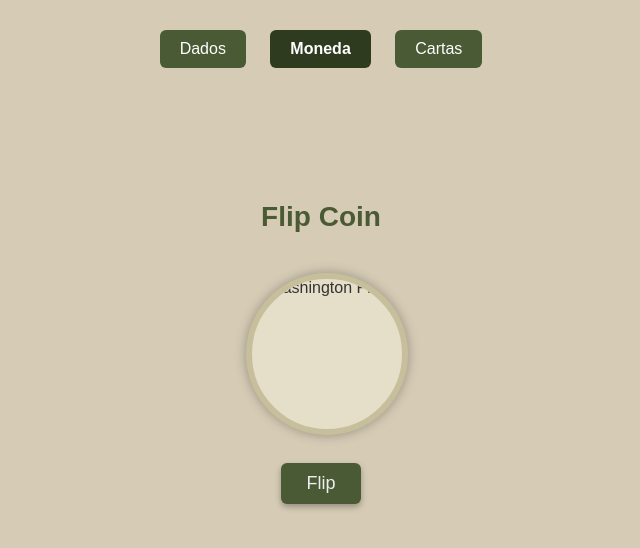
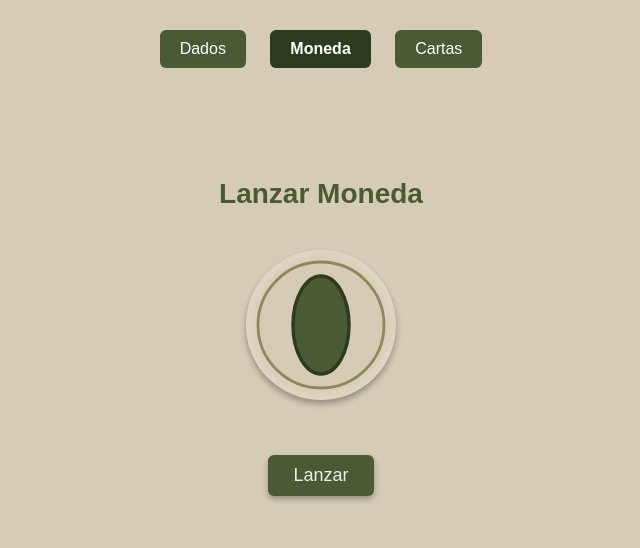
Before and after one commit to yxrtur/dice-roller, a plain HTML site: page index.html in a window 1280 px wide. Both pictures are taken after a click on the button "Moneda". Shown: the whole page, without its empty margins (319-959 px from the left). Drawn offline with Linux system fonts and the light colour scheme.

Commit message:
Update index.html

```diff
--- a/index.html
+++ b/index.html
@@ -580,44 +580,108 @@
 </html>
 </section>
 
-<section id="coinSection" role="region" aria-labelledby="btnCoin" style="text-align:center; margin-top:80px;">
+<section id="coinSection" role="region" aria-labelledby="btnCoin">
+  <div id="coin-section" style="text-align: center; margin-top: 80px;">
+    <h2 style="color: #4a5a35; font-size: 28px;">Lanzar Moneda</h2>
 
-  <h2 style="color: #4a5a35; font-size: 28px;">Flip Coin</h2>
+    <div class="coin-container">
+      <div id="coin" class="coin" aria-live="polite" aria-atomic="true" role="img" aria-label="Moneda a lanzar">
+        <div class="face front" aria-hidden="true">
+          <!-- Anverso: óvalo vertical simplificado -->
+          <svg viewBox="0 0 200 200" width="140" height="140" xmlns="http://www.w3.org/2000/svg">
+            <circle cx="100" cy="100" r="90" fill="#d6ccb6" stroke="#8a8a5c" stroke-width="4"/>
+            <ellipse cx="100" cy="100" rx="40" ry="70" fill="#4a5a35" stroke="#2f3b1f" stroke-width="5"/>
+            <circle cx="100" cy="100" r="90" fill="none" stroke="#8a8a5c" stroke-width="1" stroke-dasharray="5 5"/>
+          </svg>
+        </div>
 
-  <div class="coin-container" style="perspective: 1000px; height: 150px; margin: 40px auto; width: 150px;">
-    <div id="coin" class="coin" style="
-      width: 150px; height: 150px; border-radius: 50%; position: relative;
-      transform-style: preserve-3d; transition: transform 1.5s ease-in-out;
-      border: 6px solid #c7bf9c; box-shadow: 0 0 12px rgba(0,0,0,0.3);
-      background-color: #e5dec8;
-      ">
-      <div class="face front" style="
-        position: absolute; width: 150px; height: 150px; border-radius: 50%;
-        backface-visibility: hidden; overflow: hidden;
-      ">
-        <img src="/mnt/data/fde92f77-ad24-4759-9b40-cd2402300710.png" alt="Washington Profile" style="width: 150px; height: 150px; object-fit: cover;"/>
-      </div>
-      <div class="face back" style="
-        position: absolute; width: 150px; height: 150px; border-radius: 50%;
-        backface-visibility: hidden; transform: rotateY(180deg);
-        background: radial-gradient(circle at center, #4a5a35 60%, #2f3b1f 100%);
-        display: flex; justify-content: center; align-items: center;
-      ">
-        <!-- Simple eagle silhouette -->
-        <svg width="100" height="100" viewBox="0 0 64 64" fill="#e5dec8" xmlns="http://www.w3.org/2000/svg" aria-label="Eagle silhouette">
-          <path d="M32 12 L38 26 L44 24 L40 32 L46 36 L40 40 L38 44 L34 42 L30 44 L26 40 L24 36 L28 32 L22 24 L28 26 Z"/>
-        </svg>
+        <div class="face back" aria-hidden="true">
+          <!-- Reverso: cruz simplificada -->
+          <svg viewBox="0 0 200 200" width="140" height="140" xmlns="http://www.w3.org/2000/svg">
+            <circle cx="100" cy="100" r="90" fill="#4a5a35" stroke="#2f3b1f" stroke-width="4"/>
+            <line x1="60" y1="100" x2="140" y2="100" stroke="#d6ccb6" stroke-width="15" stroke-linecap="round"/>
+            <line x1="100" y1="60" x2="100" y2="140" stroke="#d6ccb6" stroke-width="15" stroke-linecap="round"/>
+            <circle cx="100" cy="100" r="90" fill="none" stroke="#2f3b1f" stroke-width="1" stroke-dasharray="5 5"/>
+          </svg>
+        </div>
       </div>
     </div>
+
+    <button id="flipBtn">Lanzar</button>
+
+    <p id="coin-result" style="font-size: 18px; margin-top: 15px; color: #4a5a35; font-weight: bold; min-height: 24px;"></p>
   </div>
 
-  <button id="flipBtn" style="
-    font-size: 18px; padding: 10px 25px; background-color: #4a5a35; color: #eee;
-    border: none; border-radius: 6px; box-shadow: 0 3px 6px rgba(0, 0, 0, 0.3);
-    cursor: pointer; transition: background-color 0.3s;
-  ">Flip</button>
+  <style>
+    .coin-container {
+      perspective: 1000px;
+      height: 150px;
+      margin: 40px auto;
+      width: 150px;
+    }
 
-  <p id="coin-result" style="font-size: 18px; margin-top: 15px; min-height: 24px;"></p>
+    .coin {
+      width: 150px;
+      height: 150px;
+      border-radius: 50%;
+      position: relative;
+      transform-style: preserve-3d;
+      transition: transform 1.2s cubic-bezier(0.4, 0, 0.2, 1);
+      cursor: pointer;
+      box-shadow:
+        inset 0 0 20px rgba(255,255,255,0.4),
+        0 4px 6px rgba(0,0,0,0.3);
+      background: transparent;
+    }
+
+    .face {
+      position: absolute;
+      width: 150px;
+      height: 150px;
+      border-radius: 50%;
+      backface-visibility: hidden;
+      display: flex;
+      justify-content: center;
+      align-items: center;
+      user-select: none;
+    }
+
+    .front {
+      transform: rotateY(0deg);
+      z-index: 2;
+    }
+
+    .back {
+      transform: rotateY(180deg);
+      z-index: 1;
+    }
+
+    /* Animaciones con clases */
+    .coin.heads {
+      transform: rotateY(0deg);
+    }
+
+    .coin.tails {
+      transform: rotateY(1800deg);
+    }
+
+    #flipBtn {
+      font-size: 18px;
+      padding: 10px 25px;
+      background-color: #4a5a35;
+      color: #eee;
+      border: none;
+      border-radius: 6px;
+      box-shadow: 0 3px 6px rgba(0, 0, 0, 0.3);
+      cursor: pointer;
+      transition: background-color 0.3s;
+      margin-top: 15px;
+    }
+
+    #flipBtn:hover {
+      background-color: #3b4a28;
+    }
+  </style>
 
   <script>
     const coin = document.getElementById("coin");
@@ -626,27 +690,32 @@
 
     let flipping = false;
 
-    flipBtn.addEventListener("click", () => {
-      if (flipping) return; // evita tiradas múltiples simultáneas
+    function flipCoin() {
+      if (flipping) return;
       flipping = true;
       resultText.textContent = "";
+      coin.classList.remove("heads", "tails");
 
       const isHeads = Math.random() < 0.5;
-      coin.style.transform = "rotateY(0deg)";
 
-      // For animation: 5 full rotations + end at 0 or 180 deg
-      coin.style.transition = "transform 1.5s ease-in-out";
-      setTimeout(() => {
-        coin.style.transform = isHeads ? "rotateY(3600deg)" : "rotateY(3510deg)";
-      }, 100);
+      if (isHeads) {
+        coin.classList.add("heads");
+      } else {
+        coin.classList.add("tails");
+      }
+    }
 
-      setTimeout(() => {
-        resultText.textContent = isHeads ? "Heads" : "Tails";
-        flipping = false;
-      }, 1700);
+    coin.addEventListener("transitionend", () => {
+      if (coin.classList.contains("heads")) {
+        resultText.textContent = "¡Salió Cara!";
+      } else if (coin.classList.contains("tails")) {
+        resultText.textContent = "¡Salió Cruz!";
+      }
+      flipping = false;
     });
+
+    flipBtn.addEventListener("click", flipCoin);
   </script>
-
 </section>
 
 
```
